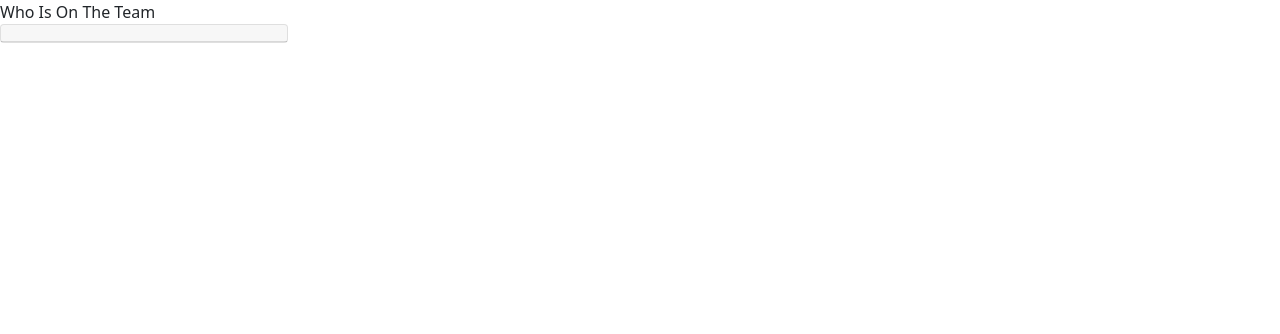
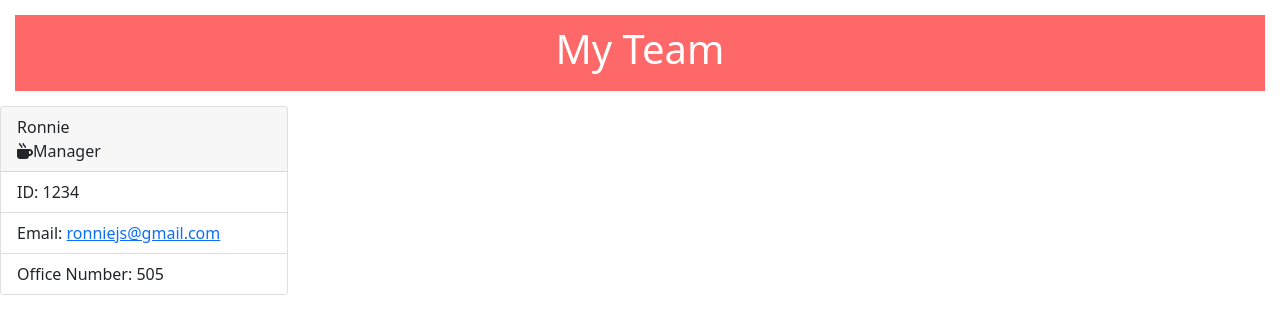
Before and after one commit to shogunzaku/whoIsOnTheTeam, a website: page output/team.html in a window 1280 px wide. Drawn offline with nearby package versions, Linux system fonts and the light colour scheme; files that its build step writes are made by us from their sources.

Commit message:
added styled header and info card in html and css

```diff
--- a/dist/style.css
+++ b/dist/style.css
@@ -0,0 +1,10 @@
+header {
+    color: white;
+    background-color: rgba(255, 0, 0, 0.591);
+    padding: 10px;
+    display: flex;
+    justify-content: center;
+    font-size: 2em;
+    margin: 15px;
+    padding: 10px;
+}
--- a/output/team.html
+++ b/output/team.html
@@ -7,23 +7,27 @@
     <meta name="viewport" content="width=device-width, initial-scale=1.0">
     <link href="https://cdn.jsdelivr.net/npm/bootstrap@5.1.3/dist/css/bootstrap.min.css" rel="stylesheet"
         integrity="sha384-1BmE4kWBq78iYhFldvKuhfTAU6auU8tT94WrHftjDbrCEXSU1oBoqyl2QvZ6jIW3" crossorigin="anonymous">
-    <link rel="stylesheet" href="/style.css" <title>Who Is On The Team</title>
+    <script src="https://kit.fontawesome.com/1e0a13a89f.js" crossorigin="anonymous"></script>
+    <link rel="stylesheet" href="../dist/style.css" />
+    <title>Who Is On The Team</title>
 </head>
+<body>
+    <header>
+        <h1> My Team </h1>
+        </header>
 
-<body>
-<div class="card" style="width: 18rem;">
- <div class="card-header"
-</div>
+        <main>
+            <div class="card" style="width: 18rem;">
+                <div class="card-header">
+               Ronnie <br/>
+               <i class="fas fa-mug-hot"></i>Manager</div>
+               <ul class="list-group list-group-flush">
+                <li class="list-group-item">ID: 1234</li>
+                <li class="list-group-item">Email: <span id="email"><a href="mailto:ronniejs@gmail.com">ronniejs@gmail.com</a></span></li>
+                <li class="list-group-item">Office Number: 505</li>
+                </ul>
+            </div>
 
-
-
-
-    <script src="https://cdn.jsdelivr.net/npm/@popperjs/core@2.10.2/dist/umd/popper.min.js"
-        integrity="sha384-7+zCNj/IqJ95wo16oMtfsKbZ9ccEh31eOz1HGyDuCQ6wgnyJNSYdrPa03rtR1zdB"
-        crossorigin="anonymous"></script>
-    <script src="https://cdn.jsdelivr.net/npm/bootstrap@5.1.3/dist/js/bootstrap.min.js"
-        integrity="sha384-QJHtvGhmr9XOIpI6YVutG+2QOK9T+ZnN4kzFN1RtK3zEFEIsxhlmWl5/YESvpZ13"
-        crossorigin="anonymous"></script>
 
 </body>
 
```
